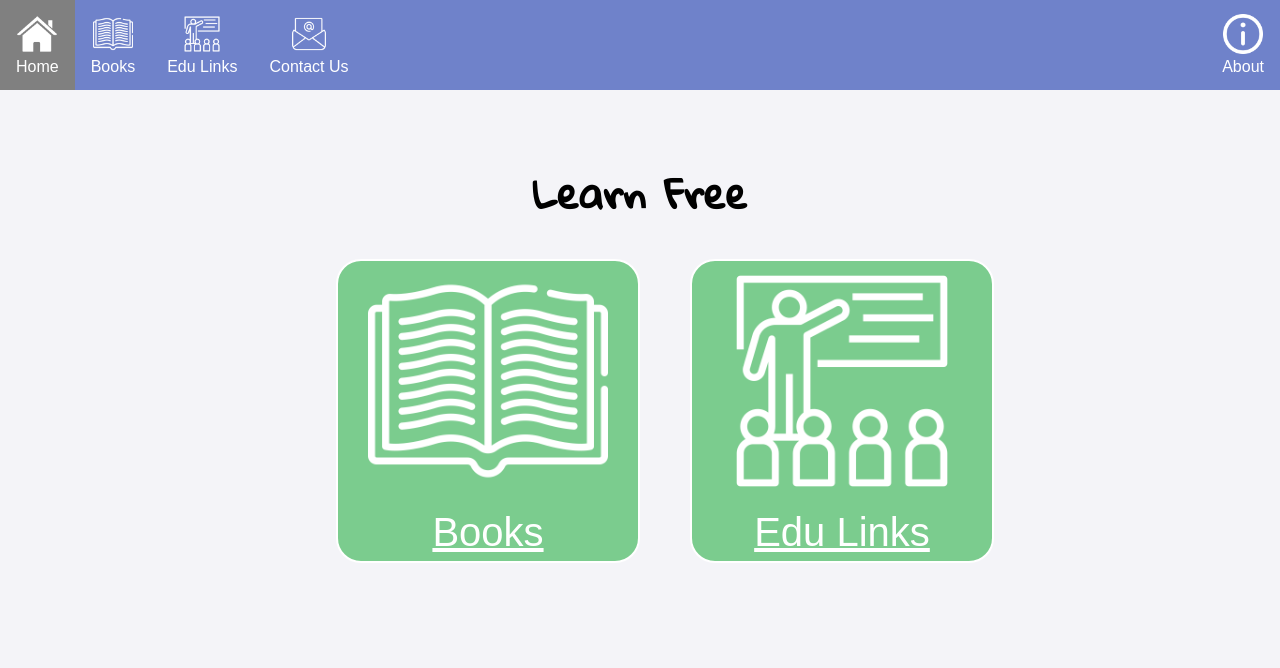
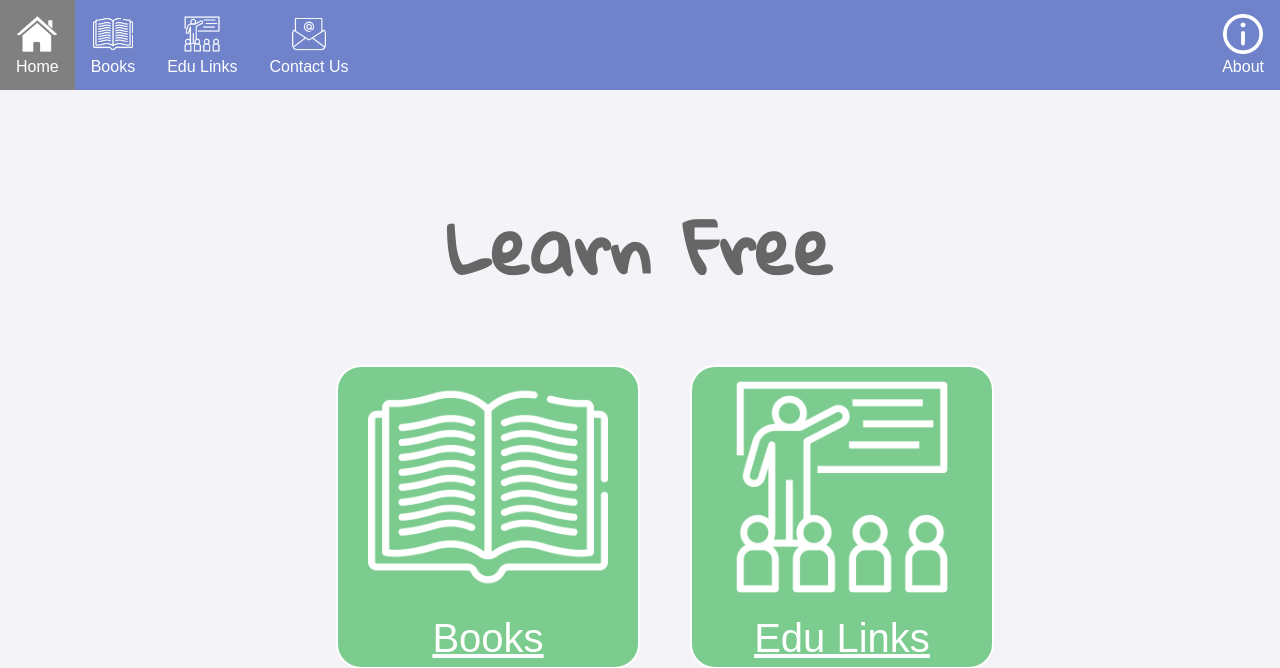
Before and after one commit to jamiemott/osu-hackathon, a Flask app: page / in a window 1280 px wide. Shown: the top 668 px of the page. Run offline with Flask 2, Linux system fonts and the light colour scheme; some libraries are stand-ins or nearby versions.

Commit message:
Increased font size

```diff
--- a/app/static/css/style.css
+++ b/app/static/css/style.css
@@ -14,11 +14,14 @@ h1 {
 
 .home-title {
   font-family: 'Gloria Hallelujah', cursive, sans-serif;
-  font-size: 40px;
+  font-size: 72px;
+  color: #666666;
 }
 
 .title{
   font-family: 'Gloria Hallelujah', cursive, sans-serif;
+  font-size: 48px;
+  color: #666666;
 }
 
 h2 {
```
